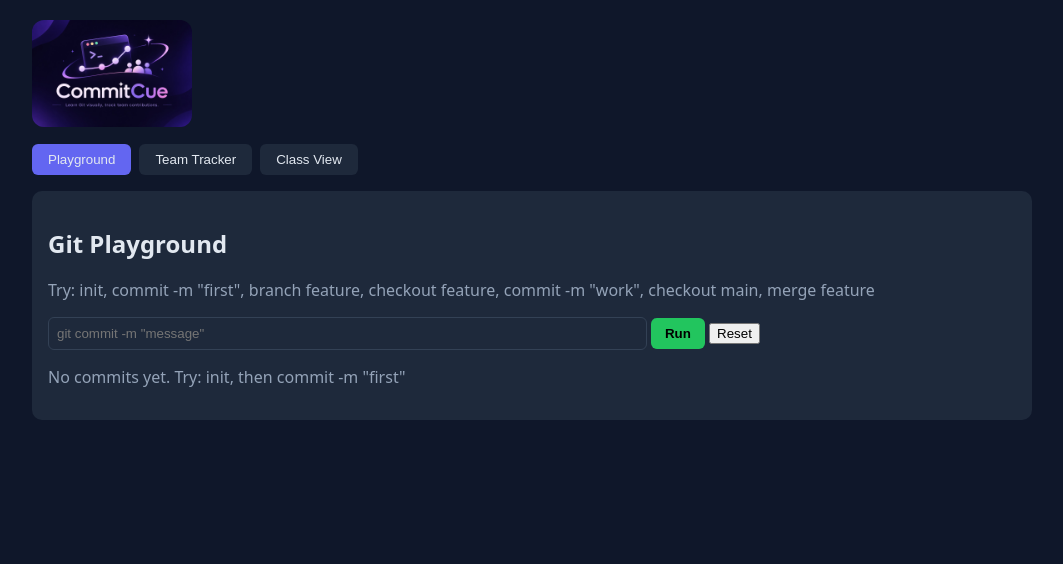
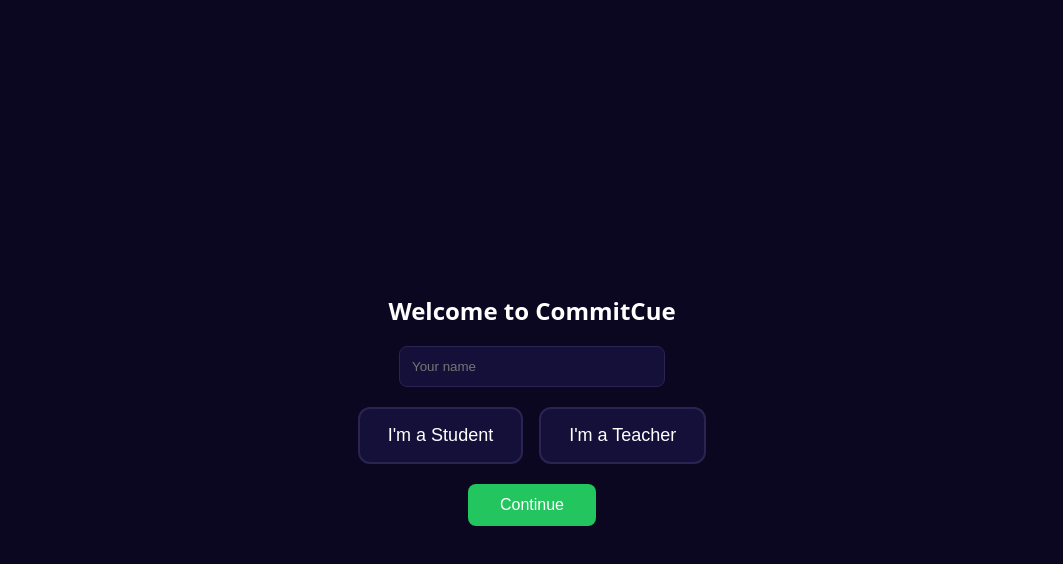
Before and after one commit to yashikakumbha-27/Commitcue, a React (Vite) app: page / in a window 1280 px wide. Shown: the top 564 px of the page, without its empty margins (108-1171 px from the left). Built offline with nearby package versions, Linux system fonts and the light colour scheme.

Commit message:
feat: add role selection screen

```diff
--- a/src/App.jsx
+++ b/src/App.jsx
@@ -1,21 +1,28 @@
 import { useState } from 'react';
 import logo from './assets/commitcue-logo.png.jpeg';
 import Splash from './Splash';
+import RoleSelect from './RoleSelect';
 import Playground from './Playground';
 import Tracker from './Tracker';
 import ClassView from './ClassView';
 
 export default function App() {
   const [screen, setScreen] = useState('splash');
+  const [user, setUser] = useState(null);
   const [tab, setTab] = useState('playground');
 
   if (screen === 'splash') {
-    return <Splash onDone={() => setScreen('main')} />;
+    return <Splash onDone={() => setScreen('role')} />;
+  }
+
+  if (screen === 'role') {
+    return <RoleSelect onDone={(u) => { setUser(u); setScreen('main'); }} />;
   }
 
   return (
     <div className="app">
-<img src={logo} alt="CommitCue" style={{ width: 160, borderRadius: 12, marginBottom: 12 }} />
+      <img src={logo} alt="CommitCue" style={{ width: 160, borderRadius: 12, marginBottom: 12 }} />
+      <p className="muted">Hi {user.name} ({user.role})</p>
       <nav>
         <button className={tab === 'playground' ? 'on' : ''} onClick={() => setTab('playground')}>Playground</button>
         <button className={tab === 'tracker' ? 'on' : ''} onClick={() => setTab('tracker')}>Team Tracker</button>
--- /dev/null
+++ b/src/RoleSelect.jsx
@@ -0,0 +1,45 @@
+import { useState } from 'react';
+
+export default function RoleSelect({ onDone }) {
+  const [name, setName] = useState('');
+  const [role, setRole] = useState('');
+  const [error, setError] = useState('');
+
+  const submit = () => {
+    if (!name.trim()) return setError('Please enter your name');
+    if (!role) return setError('Please choose Student or Teacher');
+    onDone({ name: name.trim(), role });
+  };
+
+  const card = (value, label) => ({
+    padding: '16px 28px',
+    borderRadius: 12,
+    border: role === value ? '2px solid #7c6cf0' : '2px solid #2a2450',
+    background: role === value ? '#2a2060' : '#15103a',
+    color: 'white',
+    fontSize: 18,
+    cursor: 'pointer',
+  });
+
+  return (
+    <div style={{ minHeight: '100vh', display: 'grid', placeItems: 'center', background: '#0b0720', color: 'white' }}>
+      <div style={{ textAlign: 'center' }}>
+        <h2>Welcome to CommitCue</h2>
+        <input
+          placeholder="Your name"
+          value={name}
+          onChange={(e) => { setName(e.target.value); setError(''); }}
+          style={{ padding: 12, borderRadius: 8, border: '1px solid #2a2450', background: '#15103a', color: 'white', width: 240, marginBottom: 20 }}
+        />
+        <div style={{ display: 'flex', gap: 16, justifyContent: 'center', marginBottom: 20 }}>
+          <button style={card('student')} onClick={() => { setRole('student'); setError(''); }}>I'm a Student</button>
+          <button style={card('teacher')} onClick={() => { setRole('teacher'); setError(''); }}>I'm a Teacher</button>
+        </div>
+        {error && <p style={{ color: '#ff8a8a' }}>{error}</p>}
+        <button onClick={submit} style={{ padding: '12px 32px', borderRadius: 8, border: 'none', background: '#22c55e', color: 'white', fontSize: 16, cursor: 'pointer' }}>
+          Continue
+        </button>
+      </div>
+    </div>
+  );
+}
```
